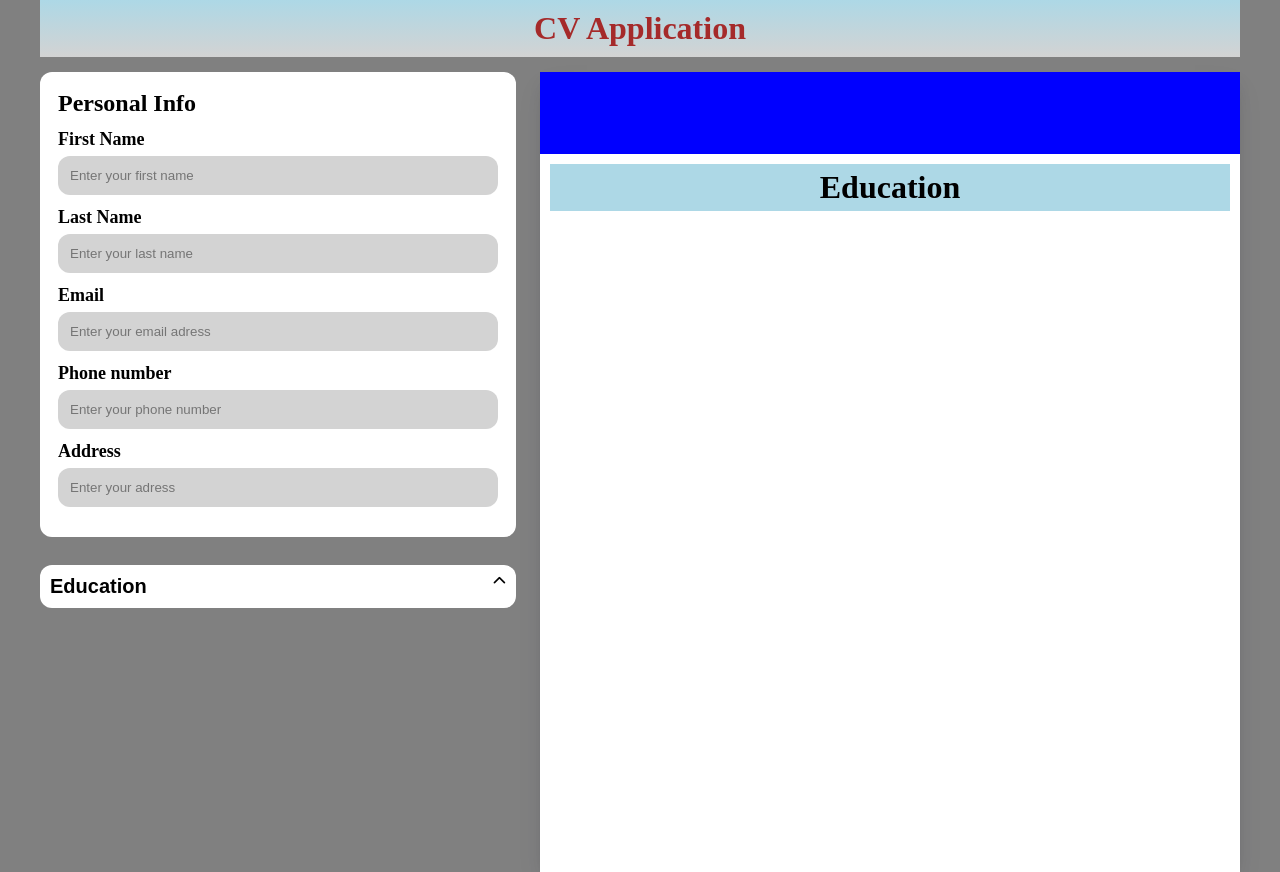
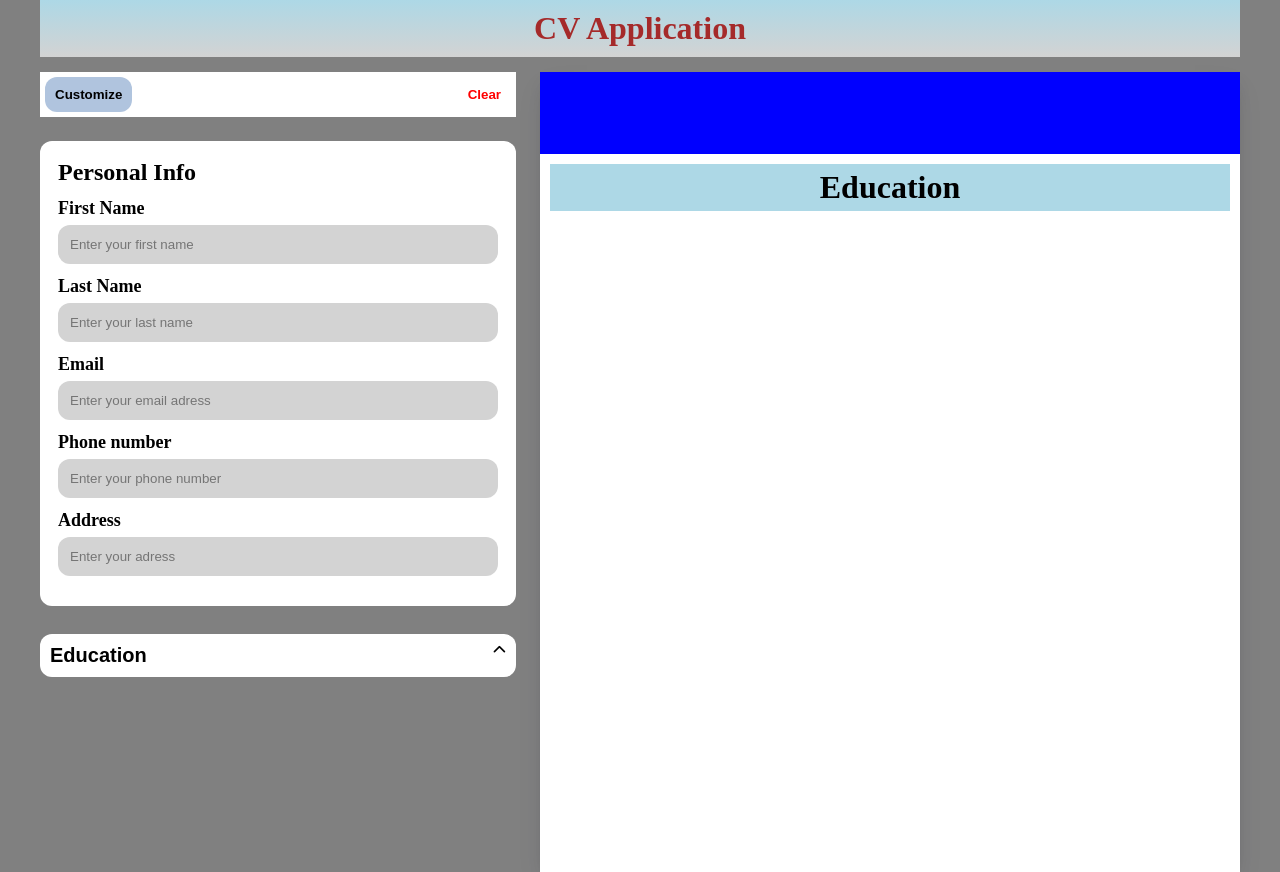
Before and after one commit to itsozod/react-cv-app, a React (Vite) app: page / in a window 1280 px wide. Built offline with nearby package versions, Linux system fonts and the light colour scheme.

Commit message:
deleted unnecessary stuff

```diff
--- a/src/App.css
+++ b/src/App.css
@@ -10,6 +10,7 @@
   gap: 24px;
   height: fit-content;
   max-width: 750px;
+  flex-direction: column;
 }
 /* resume-container component */
 /* .resume.top {
@@ -73,36 +74,6 @@
 .add_btn_h3 {
   margin-left: 5px;
 }
-.cancel_btn {
-  border: 2px black solid;
-  font-size: 15px;
-  background-color: red;
-  padding: 6px;
-  border-radius: 12px;
-  cursor: pointer;
-  transition: 0.25s;
-  font-weight: bold;
-}
-.submit_btns {
-  display: flex;
-  justify-content: space-between;
-}
-.cancel_btn:hover {
-  background-color: brown;
-}
-.save_btn {
-  padding: 6px;
-  border-radius: 12px;
-  cursor: pointer;
-  font-size: 15px;
-  transition: 0.25s;
-  font-weight: bold;
-  border: 2px solid black;
-  background-color: lightgreen;
-}
-.save_btn:hover {
-  background-color: lightseagreen;
-}
 /* education-header */
 .edu_header_container {
   margin-top: 5px;
@@ -123,31 +94,30 @@
 .degree {
   font-weight: bold;
 }
-/* buttons container */
-.save_btn {
+/* customize and clear */
+.customize_and_clear {
+  display: flex;
+  justify-content: space-between;
+  background-color: #fff;
+}
+.custom,
+.clear {
   padding: 10px;
-  width: 100px;
+  border: none;
+  margin: 5px;
   border-radius: 12px;
   cursor: pointer;
-  border: none;
-  background-color: lightgreen;
+}
+.clear {
+  color: red;
+  font-weight: bold;
+  background-color: transparent;
+}
+.custom {
+  background-color: lightsteelblue;
   transition: 0.25s;
-  font-size: 16px;
-}
-.save_btn:hover {
-  background-color: lightseagreen;
-}
-.edit_btn {
-  padding: 10px;
-  width: 100px;
-  border-radius: 12px;
-  cursor: pointer;
-  border: none;
-  background-color: lightgreen;
-  transition: 0.25s;
-  font-size: 16px;
   font-weight: bold;
 }
-.edit_btn:hover {
-  background-color: lightseagreen;
+.custom:hover {
+  background-color: lightskyblue;
 }
--- a/src/App.jsx
+++ b/src/App.jsx
@@ -119,6 +119,10 @@ function App() {
       <main id="main">
         <AppContainer>
           <div className="edit_side">
+            <div className="customize_and_clear">
+              <button className="custom">Customize</button>
+              <button className="clear">Clear</button>
+            </div>
             <PersonalInfo>
               <form className={styles.personal_details}>
                 <h2>Personal Info</h2>
@@ -167,14 +171,6 @@ function App() {
                     <i className="fa-solid fa-chevron-up"></i>
                   )}
                 </button>
-                {/* {savedEducations.map((saved, index) => (
-                  <div className="saved_container" key={index}>
-                    <p>{saved.school}</p>
-                    <p>{saved.degree}</p>
-                    <p>{saved.start}</p>
-                    <p>{saved.end}</p>
-                  </div>
-                ))} */}
                 {openEducation && (
                   <div className="section_open">
                     {educations.map((education, index) => (
@@ -225,12 +221,9 @@ function App() {
                   </div>
                 </div>
               </div>
-              {/* {openEducation && ( */}
               <div className="edu_header_container">
                 <h1 className="edu_header_h1">Education</h1>
               </div>
-              {/* // )} */}
-
               {educations.map((education, index) => (
                 <EducationContainer key={index}>
                   <div className="edu_holder">
```
